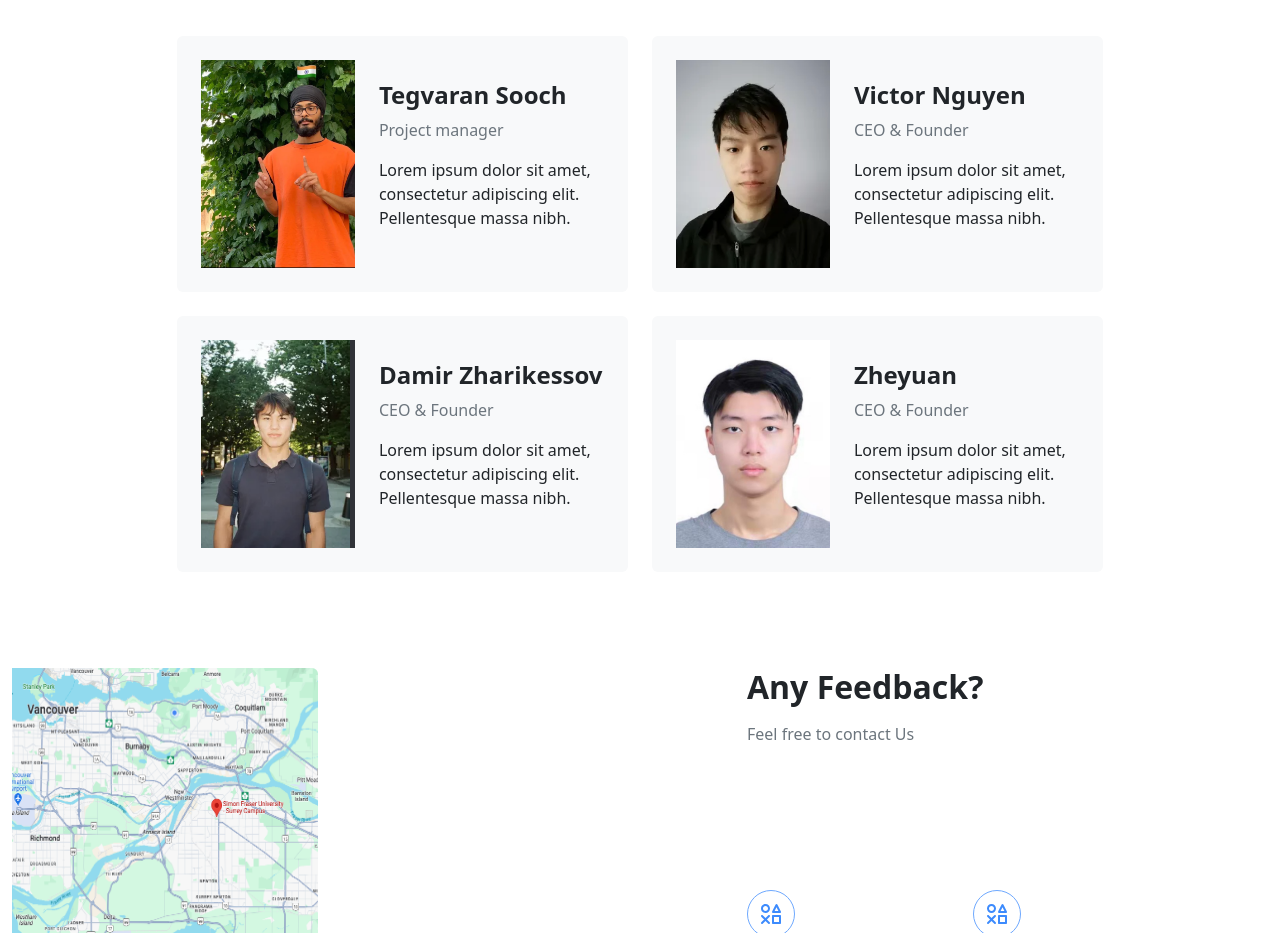
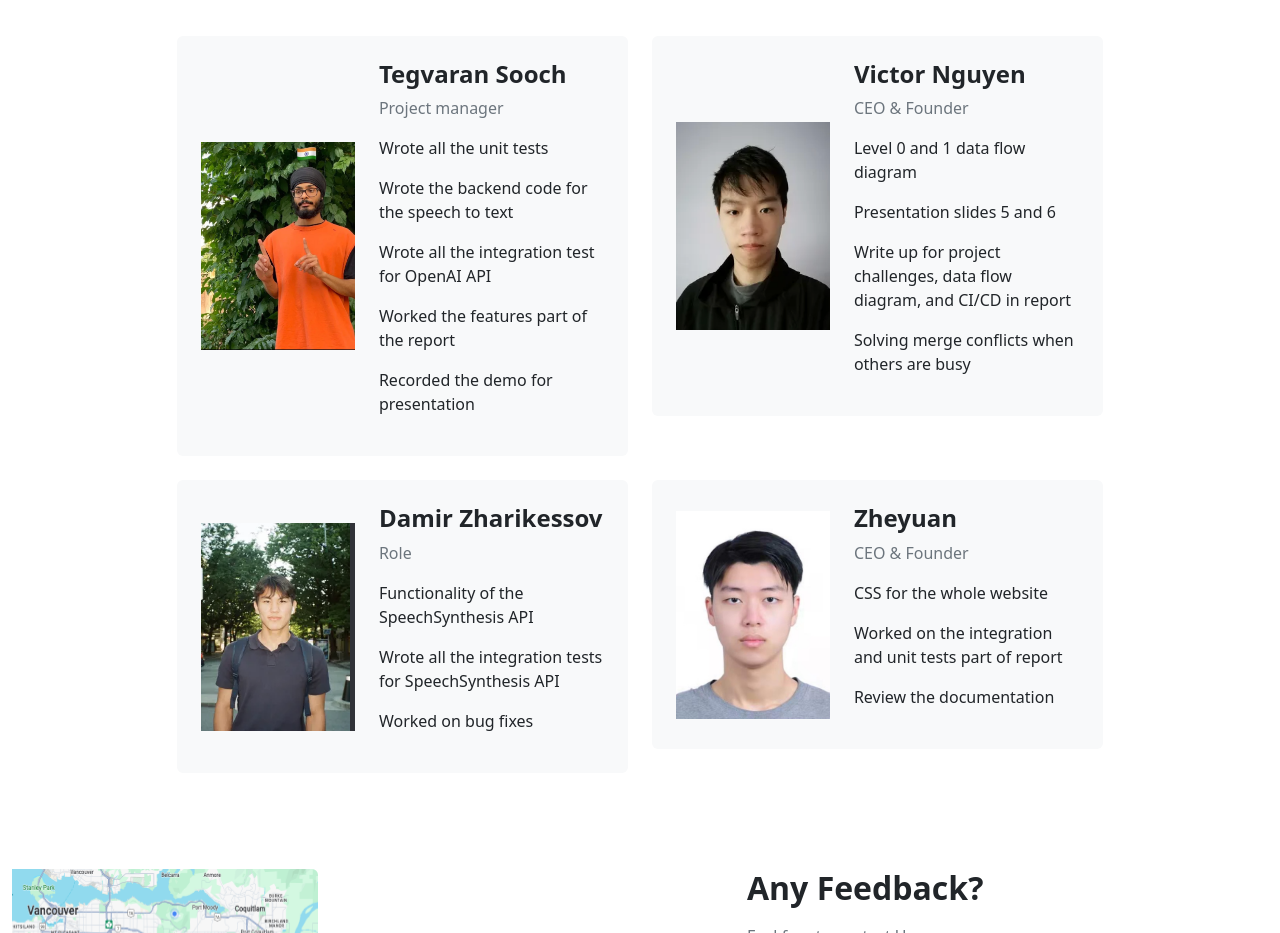
Before and after one commit to dddom1kkk/AI-based-Communication-Tool-and-Traslator, a website: page index.html in a window 1280 px wide. Shown: the part 500-1433 px from the top of the page. Drawn offline with Linux system fonts and the light colour scheme.

Commit message:
revise index page

```diff
--- a/index.html
+++ b/index.html
@@ -58,7 +58,12 @@
                     <div class="col-12 col-lg-7">
                       <h4 class="fw-bold">Tegvaran Sooch</h4>
                       <p class="text-muted">Project manager</p>
-                      <p>Lorem ipsum dolor sit amet, consectetur adipiscing elit. Pellentesque massa nibh.</p>
+                      <p>Wrote all the unit tests </p>
+                      <p>Wrote the backend code for the speech to text</p>
+                      <p> Wrote all the integration test for OpenAI API                    </p>
+                      <p>Worked the features part of the report                     </p>
+                        <p>Recorded the demo for presentation
+                        </p>
                     </div>
                   </div>
                 </div>
@@ -72,7 +77,10 @@
                     <div class="col-12 col-lg-7">
                       <h4 class="fw-bold">Victor Nguyen</h4>
                       <p class="text-muted">CEO & Founder</p>
-                      <p>Lorem ipsum dolor sit amet, consectetur adipiscing elit. Pellentesque massa nibh.</p>
+                      <p>Level 0 and 1 data flow diagram</p>
+                      <p>Presentation slides 5 and 6</p>
+                      <p>Write up for project challenges, data flow diagram, and CI/CD in report</p>
+                      <p> Solving merge conflicts when others are busy</p>
                     </div>
                   </div>
                 </div>
@@ -85,8 +93,10 @@
                         alt="" /></div>
                     <div class="col-12 col-lg-7">
                       <h4 class="fw-bold">Damir Zharikessov</h4>
-                      <p class="text-muted">CEO & Founder</p>
-                      <p>Lorem ipsum dolor sit amet, consectetur adipiscing elit. Pellentesque massa nibh.</p>
+                      <p class="text-muted">Role</p>
+                      <p>Functionality of the SpeechSynthesis API</p>
+                      <p>Wrote all the integration tests for SpeechSynthesis API</p>
+                     <p>Worked on bug fixes</p>
                     </div>
                   </div>
                 </div>
@@ -100,7 +110,9 @@
                     <div class="col-12 col-lg-7">
                       <h4 class="fw-bold">Zheyuan</h4>
                       <p class="text-muted">CEO & Founder</p>
-                      <p>Lorem ipsum dolor sit amet, consectetur adipiscing elit. Pellentesque massa nibh.</p>
+                      <p>CSS for the whole website                    </p>
+                      <p>Worked on the integration and unit tests part of report</p>
+                      <p>Review the documentation</p>
                     </div>
                   </div>
                 </div>
```
